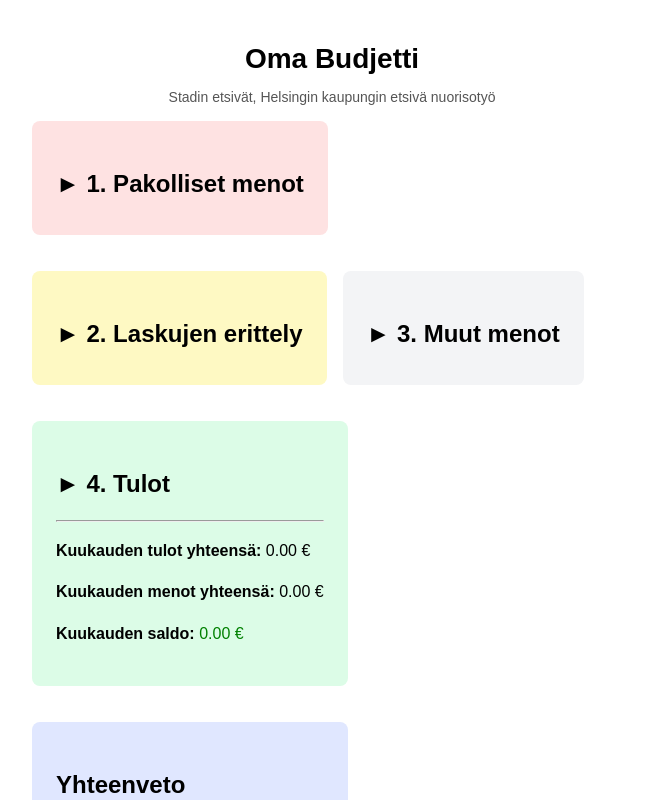
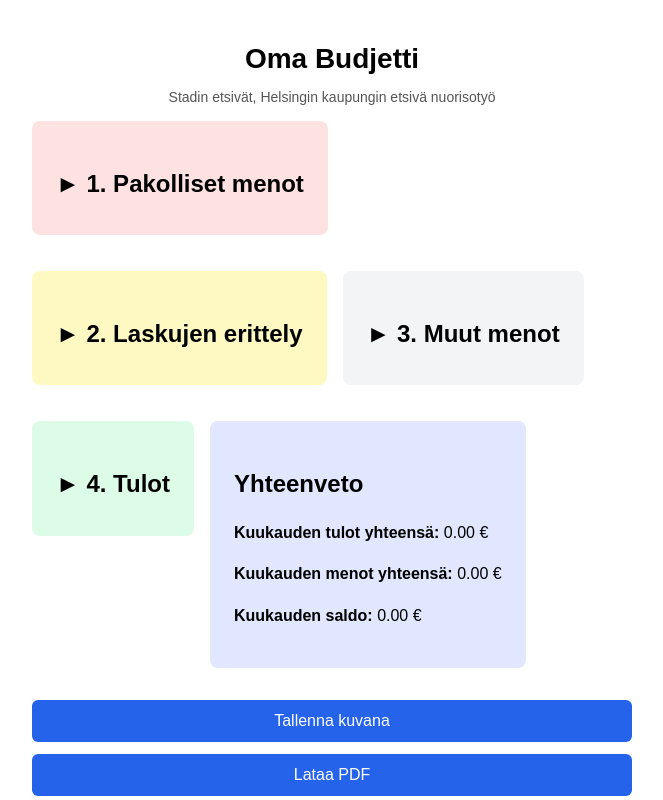
Before and after one commit to etsivakalle/UUDEMPI, a Next.js app: page / in a window 1280 px wide. Shown: the top 800 px of the page, without its empty margins (308-971 px from the left). Built offline with nearby package versions, Linux system fonts and the light colour scheme.

Commit message:
Update BudgetApp.js

```diff
--- a/components/BudgetApp.js
+++ b/components/BudgetApp.js
@@ -227,10 +227,7 @@ export default function BudgetApp() {
           <Rivi label="Sairauspäiväraha" id="sairauspvraha" />
           <Rivi label="Muu tulo" id="muutTulot" />
           <p><strong>Yhteensä:</strong> {tulot.toFixed(2)} €</p></div>)}
-          <hr style={{ margin: '16px 0' }} />
-          <p><strong>Kuukauden tulot yhteensä:</strong> {tulot.toFixed(2)} €</p>
-          <p><strong>Kuukauden menot yhteensä:</strong> {kokonaisMenot.toFixed(2)} €</p>
-          <p><strong>Kuukauden saldo:</strong> <span style={{ color: saldo >= 0 ? 'green' : 'red' }}>{saldo.toFixed(2)} €</span></p>
+
         </CardContent></Card>
 
         <Card><CardContent style={{ backgroundColor: '#e0e7ff', padding: '1.5rem', borderRadius: '0.5rem', fontSize: '18px' }}>
```
